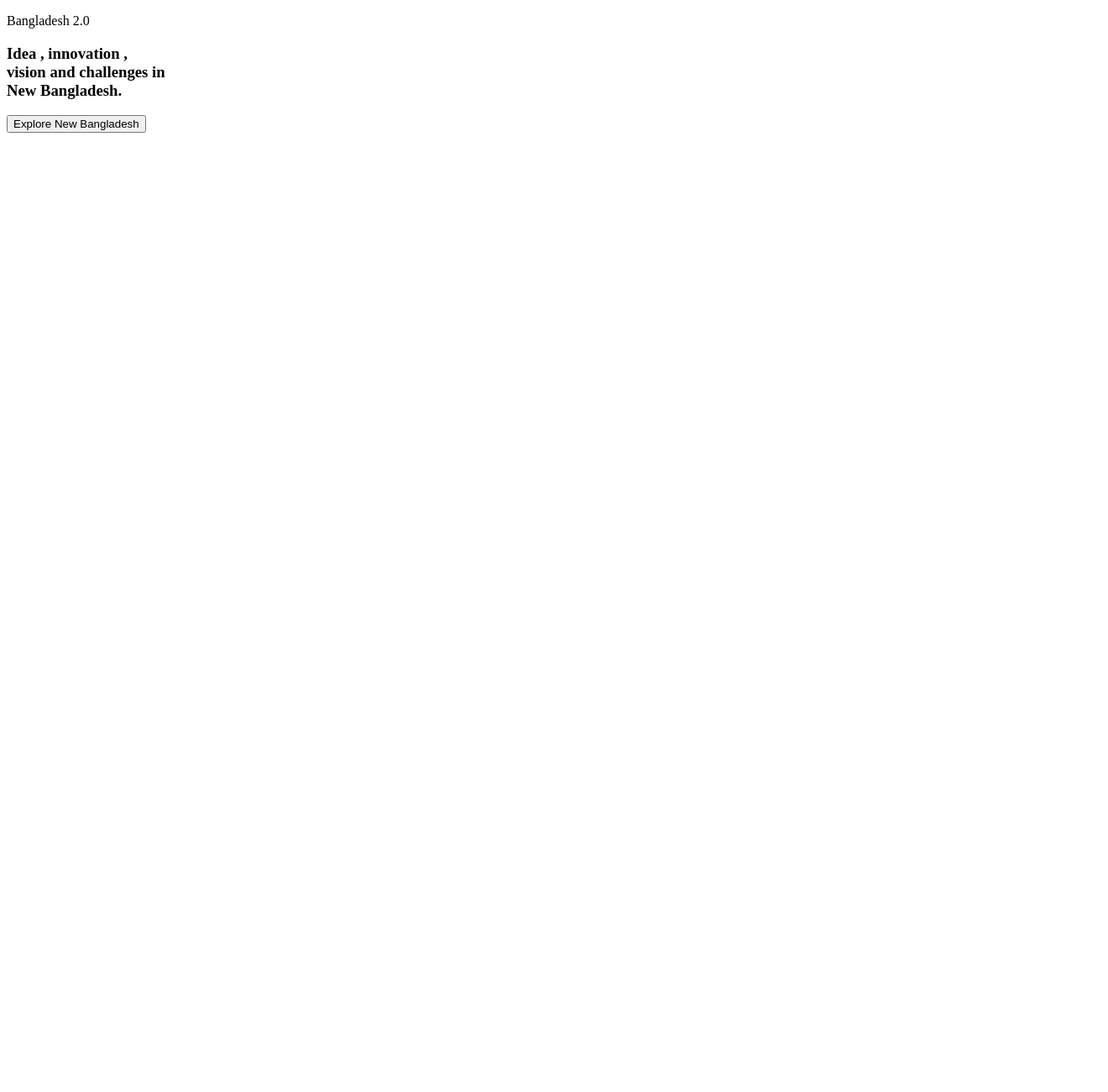
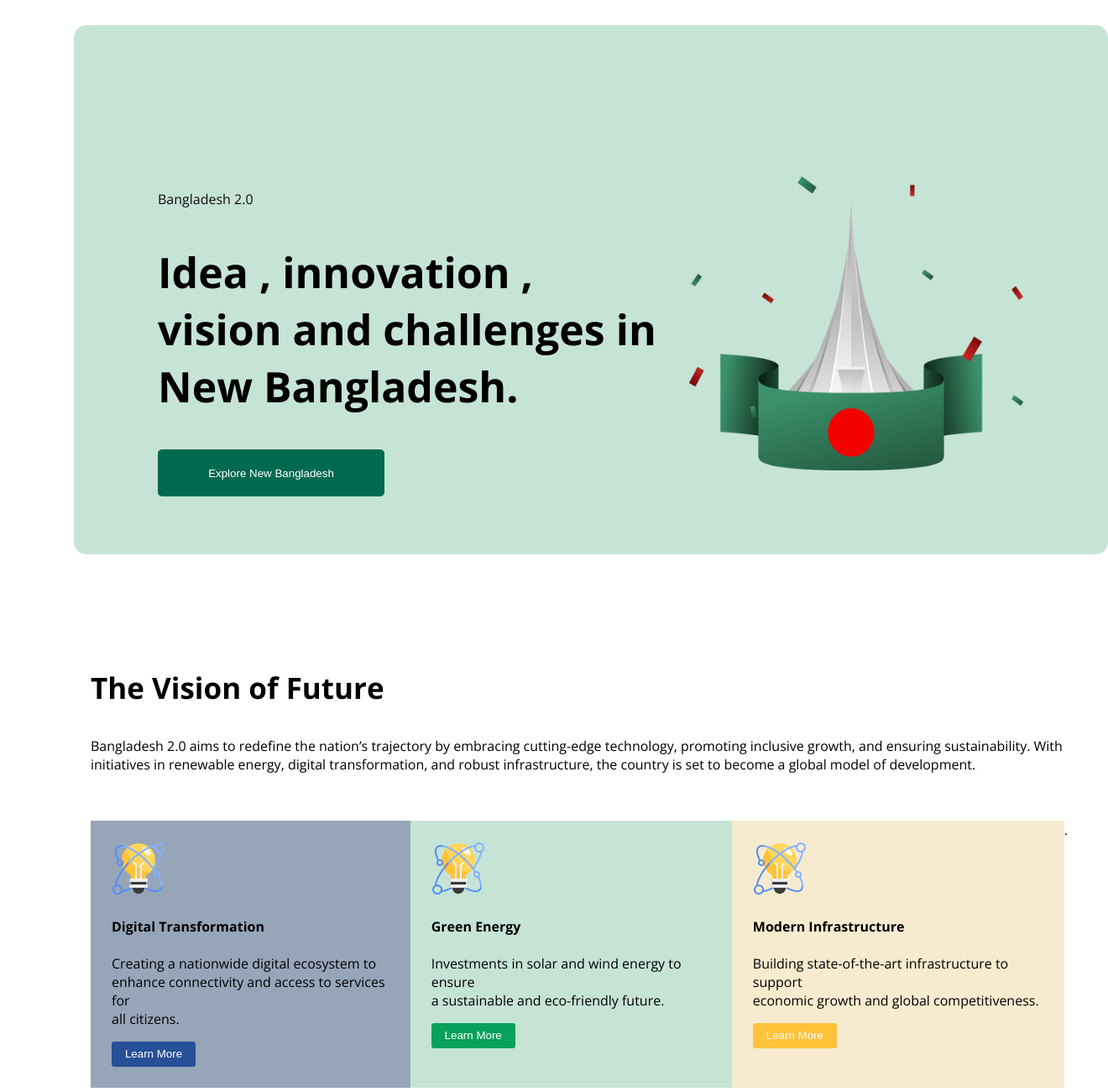
Before and after one commit to najmuln5/assingment-01, a plain HTML site: page index.html in a window 1280 px wide. Shown: the whole page at 84% size, 1320 px wide, since content can reach past the window. Before the commit the page ends 800 px from the top, so only its background shows below. Drawn offline with nearby package versions, Linux system fonts and the light colour scheme.

Commit message:
added my image

```diff
--- a/index.html
+++ b/index.html
@@ -3,35 +3,63 @@
 <head>
     <meta charset="UTF-8">
     <meta name="viewport" content="width=device-width, initial-scale=1.0">
-    <title>assing web</title>
+    <title>My assingment</title>
     <link rel="preconnect" href="https://fonts.googleapis.com">
     <link rel="preconnect" href="https://fonts.gstatic.com" crossorigin>
     <link href="https://fonts.googleapis.com/css2?family=Open+Sans:ital,wght@0,300..800;1,300..800&display=swap" rel="stylesheet">
-    <link rel="stylesheet" href="styles/web.css">
+    <link rel="stylesheet" href="style/blog.css">
 </head>
+
 <body class="open-sans-normal">
-    <header class="bg-color">
+    <header class=" bg-color">
         <div class="banner">
-            <div class="banner-content">
-        <p class="title">Bangladesh 2.0</p>
-        <h3 class="text-description">Idea , innovation ,<br>
-            vision and challenges in <br>
-             New Bangladesh.</h3>
-             <button class="btn-primary">Explore New Bangladesh</button>
-            </div>
-            <img class="profile" src="../B11A1--assignment-1/assets/hero.png" alt="">
+        <div class="banner-content">
+
+     <p class="title">Bangladesh 2.0</p>
+     <h2 class="text-description" >Idea , innovation , <br>
+        vision and challenges in <br>
+        New Bangladesh.</h2>
+        <button class="btn-primary">Explore New Bangladesh</button>
         </div>
 
+        <img class="profile" src="assets/hero.png" alt="">
+
+    </div>
+
     </header>
+    <main>
+        <section class="about">
+            <h3 class="section-title">The Vision of Future</h3>
+            <p class="section-description">Bangladesh 2.0 aims to redefine the nation’s trajectory by embracing cutting-edge technology, promoting inclusive growth, and ensuring sustainability. With initiatives in renewable energy, digital transformation, and robust infrastructure, the country is set to become a global model of development.</p>
 
-    <main>
+
+            <div class="technology-container">
+                <div class="tcngy bg-clr">
+                    <img src="assets/card-icon.png" alt="">
+                    <h4 class="tcngy-title">Digital Transformation</h4>
+                    <p class="tcngy-description">Creating a nationwide digital ecosystem to <br> enhance connectivity and access to services for <br> all citizens.</p>
+                    <button class="tc-btn">Learn More</button>
+                </div>
+                <div class="tcngy-2">
+                    <img src="assets/card-icon.png" alt="">
+                    <h4 class="tcngy-title">Green Energy</h4>
+                    <p class="tcngy-description">Investments in solar and wind energy to ensure <br> a sustainable and eco-friendly future.</p>
+                    <button class="tc-btn-2">Learn More</button>
+                </div>
+                <div class="tcngy-3">
+                    <img src="assets/card-icon.png" alt="">
+                    <h4 class="tcngy-title">Modern Infrastructure</h4>
+                    <p class="tcngy-description">Building state-of-the-art infrastructure to support <br> economic growth and global competitiveness.</p>
+                    <button class="tc-btn-3">Learn More</button>
+                </div>
+                .
+            </div>
+        </section>
 
     </main>
-
     <footer>
 
     </footer>
 
 </body>
-
 </html>
--- a/style/blog.css
+++ b/style/blog.css
@@ -1,59 +1,135 @@
-
-
 .open-sans-normal {
     font-family: "Open Sans", serif;
     font-optical-sizing: auto;
+
     font-style: normal;
     font-variation-settings:
       "wdth" 100;
+
+
+       }
+        .banner{
+          display: flex;
+          justify-content: space-between;
+          padding-top: 0px;
           }
 
-  .bg-color  {
+          .banner-content{
+            padding-top: 150px;
+
+          }
+
+
+      .title{
+
+        color: #0E0E0E;
+        size: 24px;
+        margin-left: 100px;
+
+
+      }
+
+
+     .text-description{
+      font-weight: bold;
+      font-size: 50px;
+
+       margin-left: 100px;
+
+      }
+      .btn-primary{
+        margin-left: 100px;
+        background-color: #006A50;
+        color: white;
+        border: none;
+        border-radius: 5px;
+        width: 270px;
+        height: 56px;
+      }
+      .profile{
+        margin-right: 100px;
+        width: 400px;
+        height: 350px;
+        padding-top: 150px;
+
+      }
+
+      .bg-color{
         background-color: #C6E4D6;
         width: 1232px;
         height: 560px;
         margin-top: 30px;
-
         margin-left: 80px;
-    margin-right: 100px;
-    padding-top: 70px;
-    padding-bottom: 30px;
+        margin-right: 80px;
+        padding-top: 30px;
+        padding-bottom: 40px;
+        border-radius: 15px;
 
 
       }
-  .title{
-    color: #0E0E0E;
-    size: 40px;
-    width: 622px;
-    height: 29px;
-    margin-top: 150px;
+      .about{
+        padding-top: 100px;
+      }
+
+      .section-title{
+        margin-left: 100px;
+        font-size: 35px;
+        font-weight: bold;
+      }
+      .section-description{
         margin-left: 100px;
       }
-  .banner{
+      .technology-container{
         display: flex;
         justify-content: space-between;
+         margin-left: 100px;
+         padding-top: 40px;
+      }
+      .tcngy  {
+        background-color: #97a5b9;
+        padding-top:25px ;
+        padding-left: 25px;
+        padding-right: 25px;
+        padding-bottom: 25px;
 
       }
-.text-description{
-    font-weight:bold;
-    font-size: 40px;
-    margin-top: auto;
-    margin-left: 100px;
-
+      .tc-btn{
+        color: white;
+        background-color: #275098;
+        border: none;
+        border-radius: 3px;
+        height: 30px;
+        width: 100px;
+      }
+      .tcngy-2{
+        background-color: #C6E4D6;
+        padding-top:25px;
+        padding-left: 25px;
+        padding-right: 25px;
+        padding-bottom: 25px;
+      }
+      .tc-btn-2{
+        color: white;
+        background-color: #09A15C;
+        border: none;
+        border-radius: 3px;
+        height: 30px;
+        width: 100px;
 
       }
-.profile{
-    width: 350px;
-    height: 300px;
-    margin-right: 100px;
-    margin-top: 100px;
+      .tcngy-3{
+        background-color: #F7EBCF;
+        padding-top:25px;
+        padding-left: 25px;
+        padding-right: 25px;
+        padding-bottom: 25px;
       }
-.btn-primary{
-    margin-left: 100px;
-    width: 270px;
-    height: 56px;
+      .tc-btn-3{
         color: white;
-    background-color: #006A50;
+        background-color: #FFC239;
         border: none;
-    border-radius: 5px;
+        border-radius: 3px;
+        height: 30px;
+        width: 100px;
+
       }
```
Also changed, not shown: assets/al-jazeera.png (added), assets/card-icon.png (added), assets/facebook.png (added), assets/hero.png (added), assets/instagram.png (added), assets/quote-bg.png (added), assets/satelite.png (added), assets/x.png (added). Lines whose indentation alone changed are shown as unchanged.
